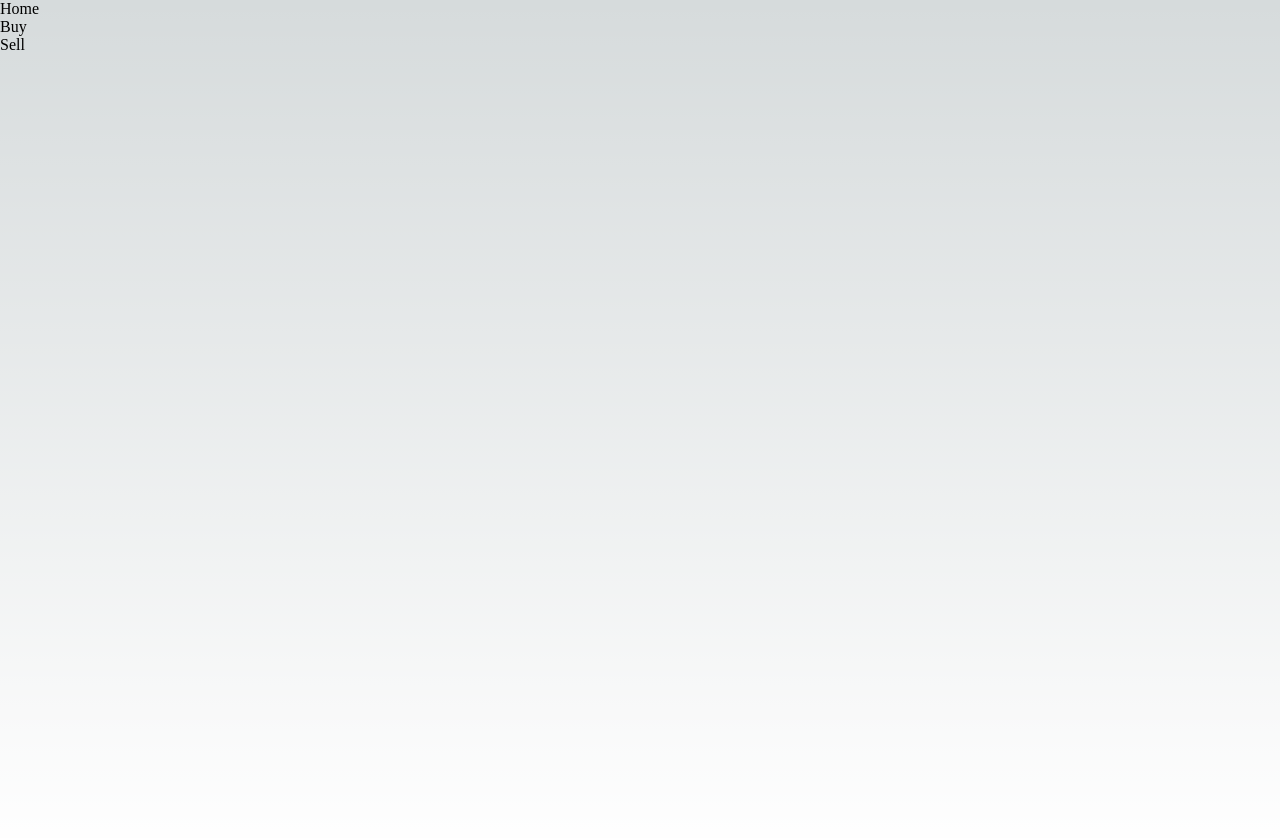
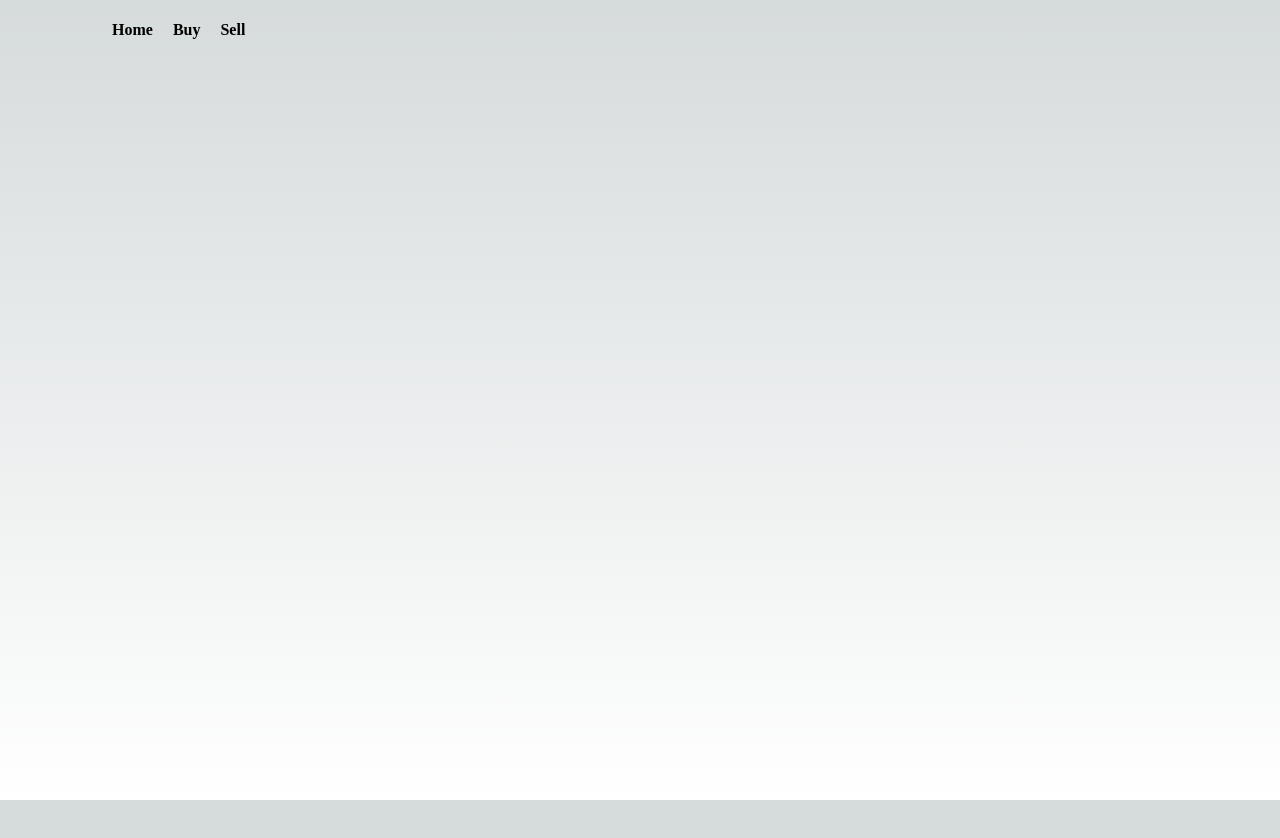
Before and after one commit to michalsamulak/real_estate, a Next.js app: page / in a window 1280 px wide. Shown: the top 838 px of the page. After the commit the page ends 800 px from the top, so only its background shows below. Built offline with nearby package versions, Linux system fonts and the light colour scheme.

Commit message:
set navbar first style

```diff
--- a/components/navbar/navbar.module.css
+++ b/components/navbar/navbar.module.css
@@ -0,0 +1,57 @@
+.container {
+  color: var(--white10);
+  position: fixed;
+  top: 0px;
+  background-image: linear-gradient(to bottom, var(--gradient-stops));
+
+  --gradient-from: var(--black);
+  --gradient-stops: var(--gradient-from), var(--gradient-to, rgba(0, 0, 0, 0));
+  width: 100%;
+  z-index: 50;
+}
+
+.wrapper {
+  padding-left: 1rem /* 16px */;
+  padding-right: 1rem /* 16px */;
+  display: flex;
+  padding: 1.25rem /* 20px */;
+}
+
+.navItems {
+  display: flex;
+  flex-direction: row;
+  width: 50%;
+  margin-left: 1.5rem /* 24px */;
+  font-size: 0.875rem /* 14px */;
+  font-size: 1rem;
+
+  line-height: 1.25rem /* 20px */;
+  list-style: none;
+}
+
+.navItem {
+  font-weight: 600;
+  font-size: 1rem;
+  cursor: pointer;
+  margin-right: 0.75rem /* 12px */;
+}
+
+
+@media (min-width: 768px) {
+  .wrapper {
+    padding-left: 4rem /* 64px */;
+    padding-right: 4rem /* 64px */;
+    flex-direction: row;
+    align-items: center;
+  }
+
+
+
+  .navItems {
+    margin-left: 3rem /* 48px */;
+  }
+
+  .navItem {
+    margin-right: 1.25rem /* 20px */;
+  }
+}
```
